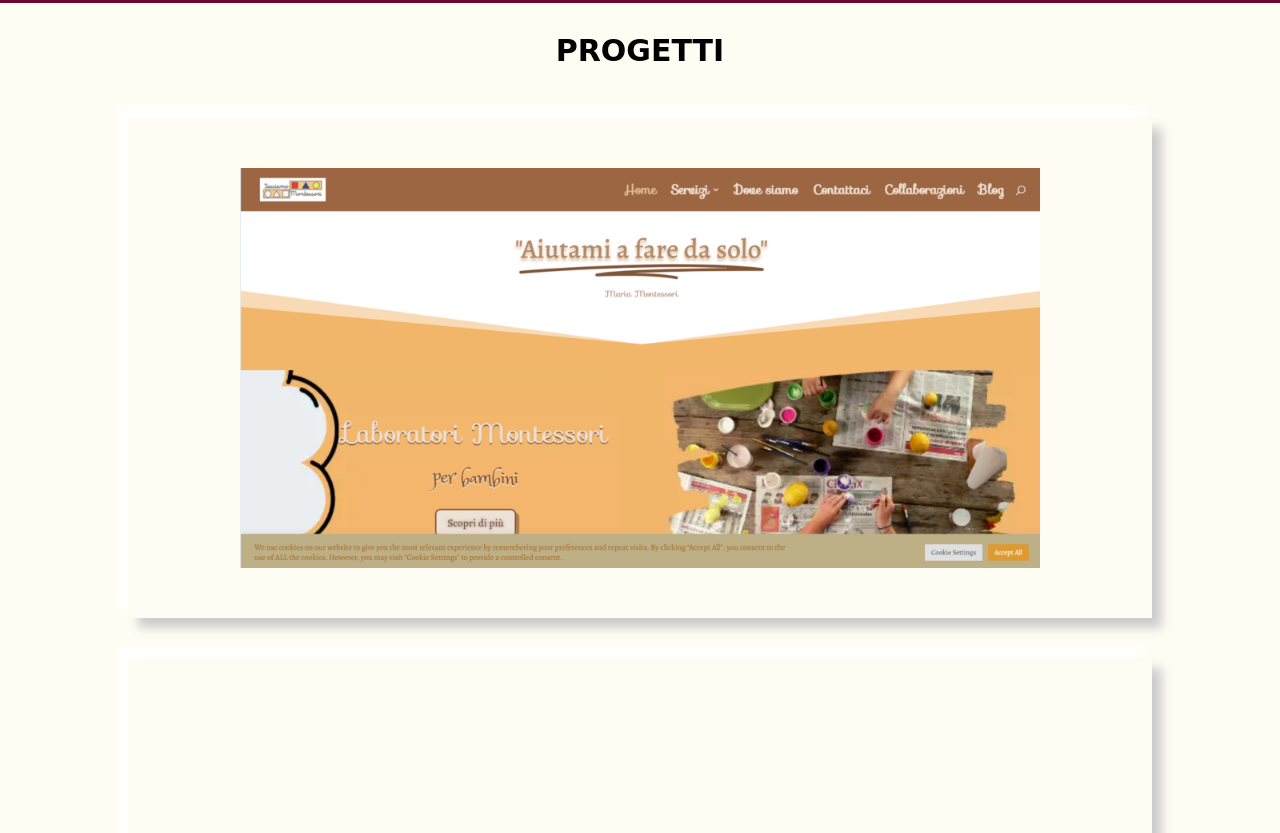
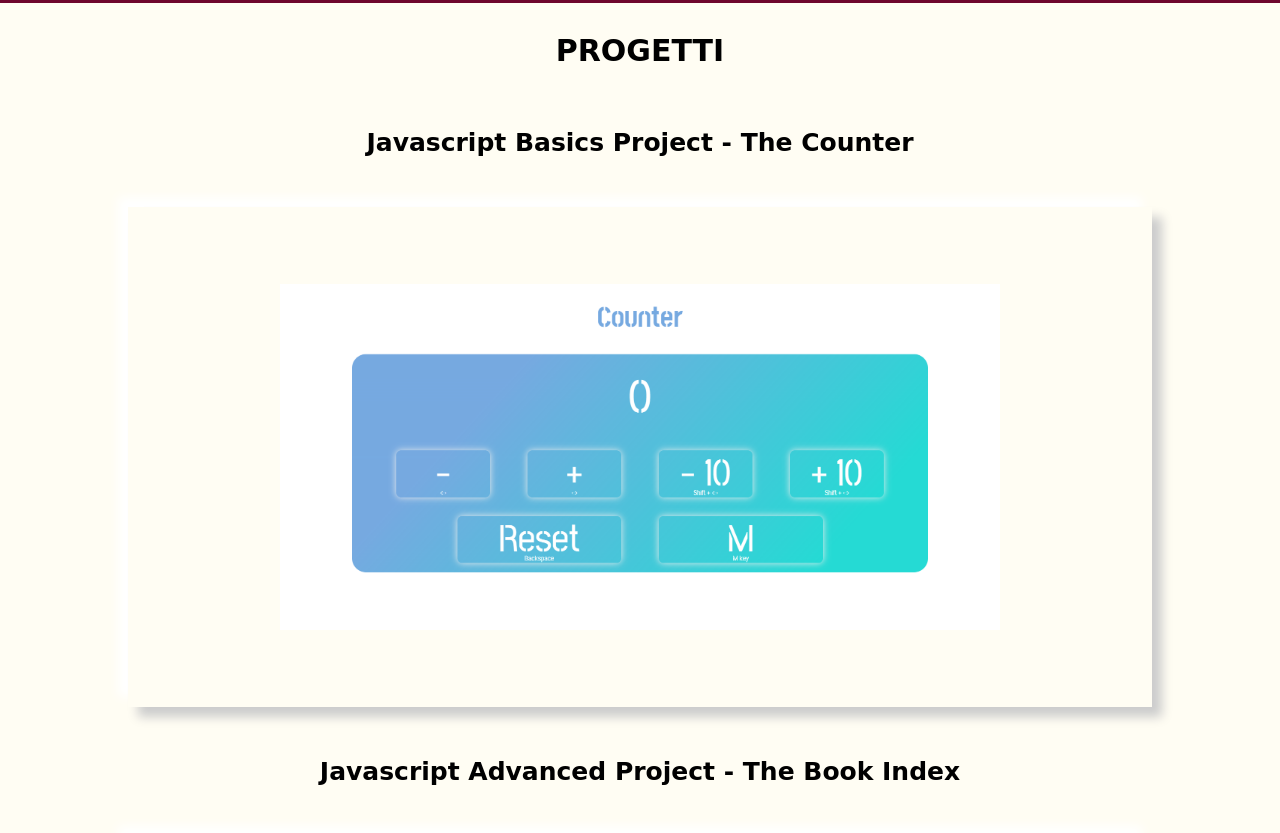
Before and after one commit to SerenaGiumentaro/SerenaGiumentaro.github.io, a plain HTML site: page index.html in a window 1280 px wide. Shown: the part 2521-3354 px from the top of the page. Drawn offline with nearby package versions, Linux system fonts and the light colour scheme; a web font is replaced by a local one.

Commit message:
12/2022 update project

```diff
--- a/assets/style/style.css
+++ b/assets/style/style.css
@@ -27,10 +27,10 @@
 }
  /* flex elements  */
  .container-menu,.layer,.menu,.cube div span,.top,div a,.link,.container-skills,.skills-name,.skills-name div,.bar-container,.container-about-me,
- .study,.about-me,.interest,.card,#projects,.first-project,.coming-soon,.up,.form-contact,.social,#contact,form{
+ .study,.about-me,.interest,.card,#projects,.project,.coming-soon,.up,.form-contact,.social,#contact,form{
      display: flex;
  }
-.layer,.cube div span,div a,.link,.container-skills,.study,.about-me,.interest,.card,#projects,.first-project,.coming-soon,.up{
+.layer,.cube div span,div a,.link,.container-skills,.study,.about-me,.interest,.card,#projects,.project,.coming-soon,.up{
     align-items: center;
     justify-content: center;
 }
@@ -542,7 +542,7 @@ strong{
     background-color: var(--bianco);
     flex-direction: column;
 }
-.first-project,.coming-soon{
+.project,.coming-soon{
     width: 80%;
     height: 31.25rem;
     box-shadow:  0 0 0 #cccccc,
@@ -552,14 +552,12 @@ strong{
      margin:1.25rem 0;
      z-index: 0;
 }
-.first-project img{
+.project img{
     width: 80%;
+    max-width: 1200px;
+    padding: 0 50px;
 }
 
-.first-project a:hover{
-    transform: scale(1.2);
-    transition: 1.2s;
-}
 .coming-soon p{
     font-size:0;
     color: var(--magenta);
--- a/index.html
+++ b/index.html
@@ -219,8 +219,22 @@
             <!-- projects  -->
             <div id="projects">
                 <h2>PROGETTI</h2>
-                <div class="first-project">
-                    <a href="https://www.facciamontessori.it" target="_blank"><img src="assets/img/facciamontessori.png" alt="www.facciamontessori.it"></a>
+                <h3>Javascript Basics Project - The Counter</h3>
+                <div class="project">
+                    <a href="https://giumentarocounter.netlify.app/"  title="The Counter"><img src="./assets/img/desktop.png" alt="The Counter" ></a>
+                </div>
+
+                <h3>Javascript Advanced Project - The Book Index</h3>
+                <div class="project">
+                    <a href="https://the-book-index.netlify.app/"><img src="./assets/img/the-book-index-web.png" alt="The Counter"></a>
+                </div>
+                <h3>Guglielmo Punto - design interni</h3>
+                <div class="project">
+                    <a href="https://www.guglielmopunto.it/" title="Guglielmo."><img src="./assets/img/guglielmo-punto.png" alt="Guglielmo. | Amerai questa casa!" ></a>
+                </div>
+                <h3>Advice generator - (Javascript and API)</h3>
+                <div class="project">
+                    <a href="https://doyouwantanadvice.netlify.app/" title="Advice generator"><img src="./assets/img/advice-generator.png" alt="The Advice Generator" ></a>
                 </div>
                 <div class="coming-soon">
                     <p>COMING SOON</p>
@@ -250,7 +264,6 @@
                 <div class="social">
                     <div><a href="https://github.com/SerenaGiumentaro" target="_blank"><ion-icon name="logo-github"></ion-icon></a></div>
                     <div> <a href="https://www.linkedin.com/in/serena-giumentaro-836016227/" target="_blank"> <ion-icon name="logo-linkedin"></ion-icon></a></div>
-                    <div> <a href="https://www.facebook.com/serena.ramuotengi/" target="_blank"> <ion-icon name="logo-facebook"></ion-icon></a></div>
                 </div>
                 <div class="copyright">
                     &#169;2022 Serena Giumentaro
```
Also changed, not shown: assets/img/advice-generator.png (added), assets/img/desktop.png (added), assets/img/guglielmo-punto.png (added), assets/img/the-book-index-web.png (added).
